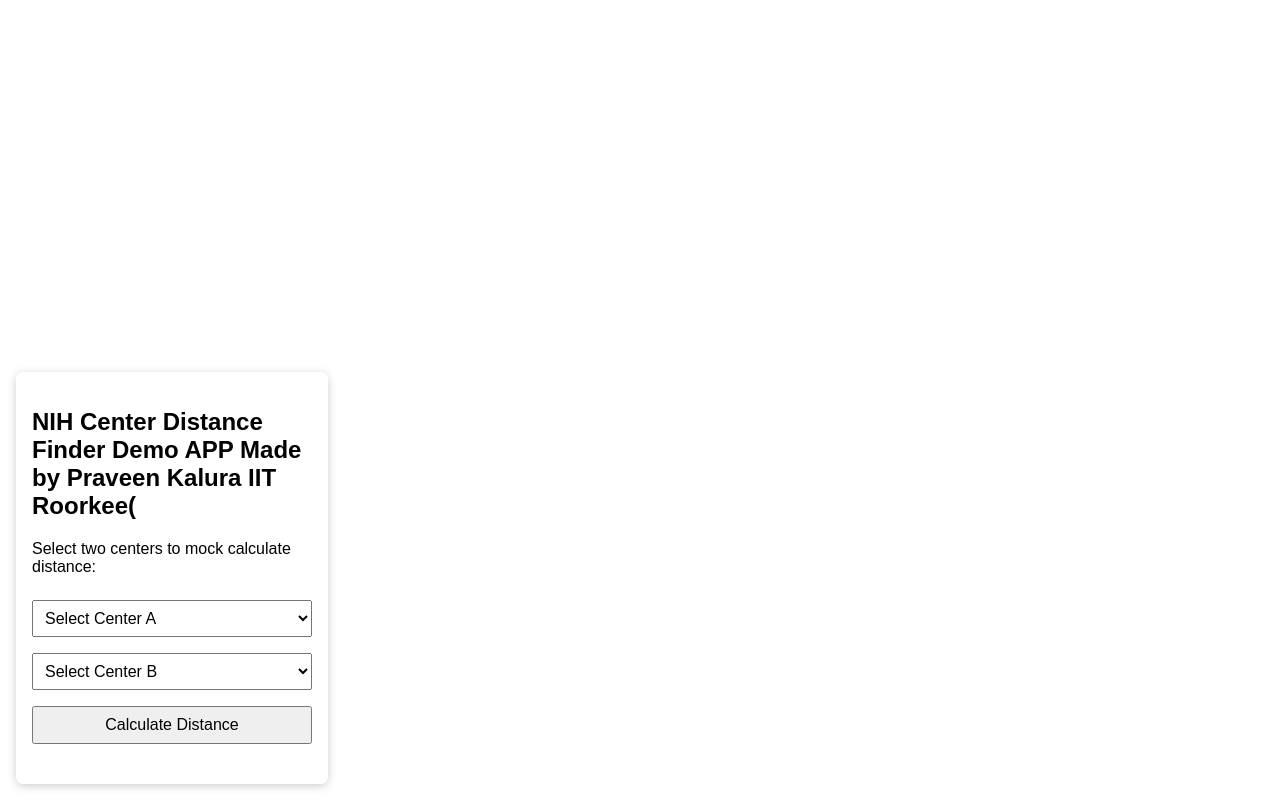
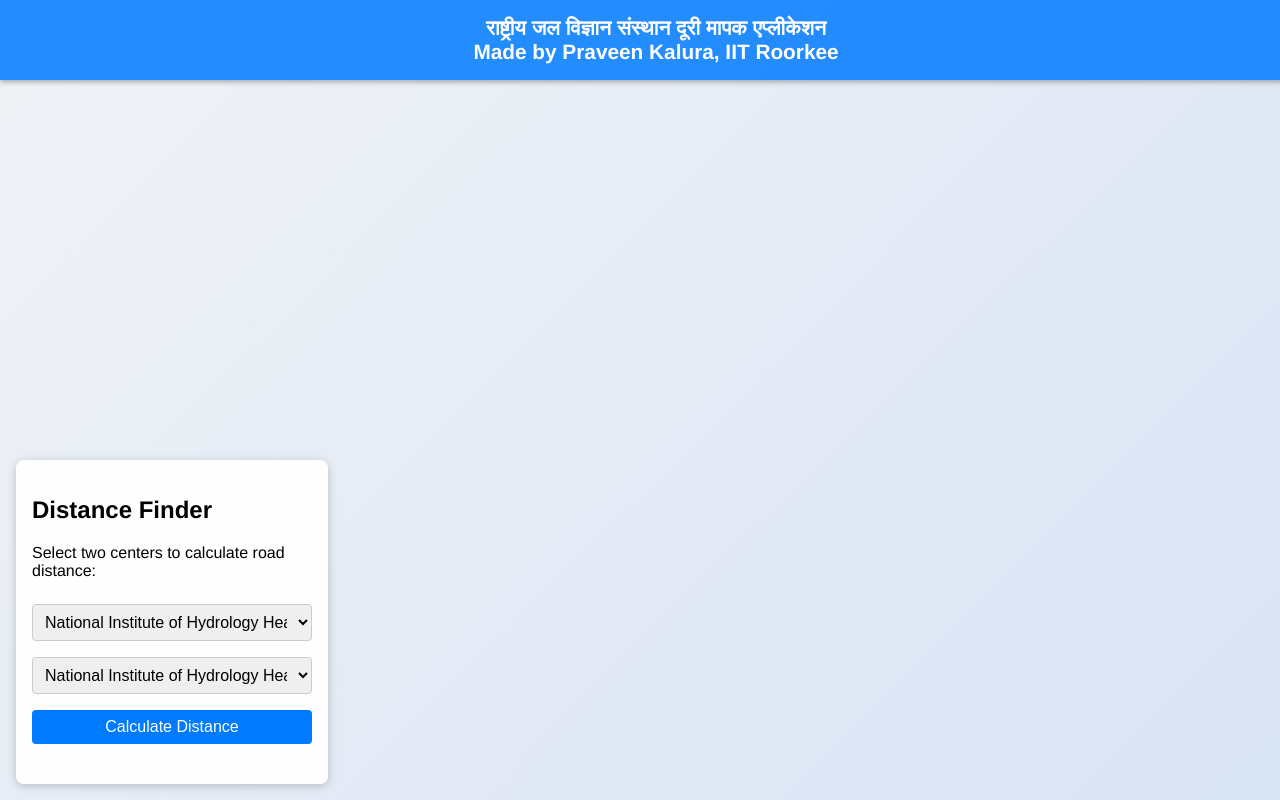
Before and after one commit to praveenkalura/newnihapp, a Django app: template templates/map.html in a window 1280 px wide. Run offline with Django 4.2, Linux system fonts and the light colour scheme; the template is opened without the code that fills it, so the values that code supplies are empty; parts of the project's set-up code (start-up, migrations or seed data) failed here and were passed over; some libraries are stand-ins or nearby versions.

Commit message:
Update map.html

```diff
--- a/templates/map.html
+++ b/templates/map.html
@@ -2,7 +2,8 @@
 <html lang="en">
 <head>
   <meta charset="UTF-8" />
-  <title>NIH Center Distance Finder</title>
+  <title>राष्ट्रीय जल विज्ञान संस्थान दूरी मापक एप्लीकेशन</title>
+  <meta name="viewport" content="width=device-width, initial-scale=1.0, maximum-scale=3.0, user-scalable=yes">
   <link rel="stylesheet" href="https://cdn.rawgit.com/openlayers/openlayers.github.io/master/en/v6.5.0/css/ol.css" />
   <script src="https://cdn.rawgit.com/openlayers/openlayers.github.io/master/en/v6.5.0/build/ol.js"></script>
   <style>
@@ -10,11 +11,31 @@
       margin: 0;
       padding: 0;
       height: 100%;
-      font-family: Arial, sans-serif;
+      font-family: 'Helvetica Neue', Helvetica, Arial, sans-serif;
+      background: linear-gradient(135deg, #f0f2f5, #d9e4f5);
+      -webkit-text-size-adjust: 100%;
+    }
+    #header {
+      position: fixed;
+      top: 0;
+      left: 0;
+      width: 100%;
+      padding: 1rem;
+      background: rgba(0, 123, 255, 0.85);
+      color: #fff;
+      font-size: 1.3rem;
+      font-weight: bold;
+      text-align: center;
+      box-shadow: 0 2px 5px rgba(0,0,0,0.3);
+      z-index: 20;
     }
     #map {
       width: 100%;
-      height: 100%;
+      height: 100vh;
+      position: absolute;
+      top: 0;
+      left: 0;
+      z-index: 0;
     }
     #controls {
       position: absolute;
@@ -26,26 +47,63 @@
       box-shadow: 0 2px 10px rgba(0, 0, 0, 0.2);
       z-index: 10;
       width: 280px;
+      animation: fadeInUp 0.8s ease-out;
+    }
+    @keyframes fadeInUp {
+      from { opacity: 0; transform: translateY(20px); }
+      to { opacity: 1; transform: translateY(0); }
     }
     select, button {
       width: 100%;
       padding: 0.5rem;
       margin: 0.5rem 0;
       font-size: 1rem;
+      border: 1px solid #ccc;
+      border-radius: 4px;
+      transition: all 0.3s ease;
+    }
+    button {
+      background-color: #007bff;
+      color: #fff;
+      border: none;
+      cursor: pointer;
+    }
+    button:hover {
+      background-color: #0056b3;
     }
     #result {
       font-weight: bold;
       margin-top: 1rem;
+      color: #333;
+    }
+    @media (max-width: 600px) {
+      #controls {
+        width: 90%;
+        left: 50%;
+        transform: translateX(-50%);
+        bottom: 1rem;
+      }
+      #header {
+        font-size: 1.1rem;
+        padding: 0.8rem;
+      }
+      select, button {
+        font-size: 0.9rem;
+        padding: 0.4rem;
+      }
     }
   </style>
 </head>
 <body>
+<div id="header">
+  राष्ट्रीय जल विज्ञान संस्थान दूरी मापक एप्लीकेशन<br>
+  Made by Praveen Kalura, IIT Roorkee
+</div>
 <div id="map"></div>
 <div id="controls">
-  <h2>NIH Center Distance Finder Demo APP Made by Praveen Kalura IIT Roorkee(</h2>
-  <p>Select two centers to mock calculate distance:</p>
+  <h2>Distance Finder</h2>
+  <p>Select two centers to calculate road distance:</p>
   <select id="centerA">
-    <option value="">Select Center A</option>
     <option value="Roorkee">National Institute of Hydrology Headquarters, Roorkee</option>
     <option value="Jammu">Western Himalayan Regional Centre, Jammu</option>
     <option value="Belagavi">Hard Rock Regional Centre, Belagavi</option>
@@ -56,7 +114,6 @@
     <option value="Jodhpur">North Western Regional Centre, Jodhpur</option>
   </select>
   <select id="centerB">
-    <option value="">Select Center B</option>
     <option value="Roorkee">National Institute of Hydrology Headquarters, Roorkee</option>
     <option value="Jammu">Western Himalayan Regional Centre, Jammu</option>
     <option value="Belagavi">Hard Rock Regional Centre, Belagavi</option>
@@ -71,86 +128,64 @@
 </div>
 
 <script>
-  function calculateDistance() {
-    const aText = document.getElementById("centerA").selectedOptions[0].text;
-    const bText = document.getElementById("centerB").selectedOptions[0].text;
-    const resultDiv = document.getElementById("result");
+const coordinates = {
+  "Roorkee": [77.8961, 29.8543],
+  "Jammu": [74.857, 32.7266],
+  "Belagavi": [74.4977, 15.8497],
+  "Kakinada": [82.2475, 16.9891],
+  "Bhopal": [77.4126, 23.2599],
+  "Guwahati": [91.7362, 26.1445],
+  "Patna": [85.1376, 25.5941],
+  "Jodhpur": [73.0243, 26.2389]
+};
 
-    if (!aText || !bText || aText === "Select Center A" || bText === "Select Center B") {
-      resultDiv.innerText = "Please select both centers.";
-      return;
-    }
+const fullNames = {
+  "Roorkee": "National Institute of Hydrology Headquarters, Roorkee",
+  "Jammu": "Western Himalayan Regional Centre, Jammu",
+  "Belagavi": "Hard Rock Regional Centre, Belagavi",
+  "Kakinada": "Deltaic Regional Centre, Kakinada",
+  "Bhopal": "Central India Hydrology Regional Centre, Bhopal",
+  "Guwahati": "North Eastern Regional Centre, Guwahati",
+  "Patna": "Centre for Flood Management Studies, Patna",
+  "Jodhpur": "North Western Regional Centre, Jodhpur"
+};
 
-    if (aText === bText) {
-      resultDiv.innerText = "Both selected centers are the same.";
-      return;
-    }
+const features = Object.entries(coordinates).map(([key, coord]) =>
+  new ol.Feature({
+    geometry: new ol.geom.Point(ol.proj.fromLonLat(coord)),
+    name: fullNames[key].replace(', ', '\n')
+  })
+);
 
-    const distance = (Math.random() * 1500 + 100).toFixed(2);
-    resultDiv.innerText = `Estimated road distance between "${aText}" and "${bText}" is ${distance} km (mock).`;
-  }
-
-  const features = [
-    new ol.Feature({
-        geometry: new ol.geom.Point(ol.proj.fromLonLat([77.8961, 29.8543])),
-        name: "National Institute of Hydrology Headquarters, Roorkee"
-    }),
-new ol.Feature({
-        geometry: new ol.geom.Point(ol.proj.fromLonLat([74.857, 32.7266])),
-        name: "Western Himalayan Regional Centre, Jammu"
-    }),
-new ol.Feature({
-        geometry: new ol.geom.Point(ol.proj.fromLonLat([74.4977, 15.8497])),
-        name: "Hard Rock Regional Centre, Belagavi"
-    }),
-new ol.Feature({
-        geometry: new ol.geom.Point(ol.proj.fromLonLat([82.2475, 16.9891])),
-        name: "Deltaic Regional Centre, Kakinada"
-    }),
-new ol.Feature({
-        geometry: new ol.geom.Point(ol.proj.fromLonLat([77.4126, 23.2599])),
-        name: "Central India Hydrology Regional Centre, Bhopal"
-    }),
-new ol.Feature({
-        geometry: new ol.geom.Point(ol.proj.fromLonLat([91.7362, 26.1445])),
-        name: "North Eastern Regional Centre, Guwahati"
-    }),
-new ol.Feature({
-        geometry: new ol.geom.Point(ol.proj.fromLonLat([85.1376, 25.5941])),
-        name: "Centre for Flood Management Studies, Patna"
-    }),
-new ol.Feature({
-        geometry: new ol.geom.Point(ol.proj.fromLonLat([73.0243, 26.2389])),
-        name: "North Western Regional Centre, Jodhpur"
-    })
-  ];
-
-  const vectorSource = new ol.source.Vector({
-    features: features
-  });
-
+const vectorSource = new ol.source.Vector({ features });
 const vectorLayer = new ol.layer.Vector({
   source: vectorSource,
   style: function(feature) {
-      return new ol.style.Style({
+    return [
+      new ol.style.Style({
         image: new ol.style.Circle({
-          radius: 6,
-          fill: new ol.style.Fill({ color: 'blue' }),
-          stroke: new ol.style.Stroke({ color: 'white', width: 2 })
+          radius: 5,
+          fill: new ol.style.Fill({ color: '#007bff' }),
+          stroke: new ol.style.Stroke({ color: '#fff', width: 2 })
         }),
         text: new ol.style.Text({
           text: feature.get('name'),
           font: 'bold 11px Arial',
-          fill: new ol.style.Fill({ color: 'blue' }),
-          offsetY: -20,
-          textAlign: 'center'
+          fill: new ol.style.Fill({ color: '#000' }),
+          stroke: new ol.style.Stroke({ color: '#fff', width: 3 }),
+          offsetY: -30,
+          textAlign: 'center',
+          backgroundFill: new ol.style.Fill({ color: 'rgba(255,255,255,0.9)' }),
+          padding: [3, 3, 3, 3],
+          lineHeight: 1.2
         })
-      });
+      })
+    ];
   }
 });
 
 const map = new ol.Map({
-    target: "map",
+  target: 'map',
   layers: [
     new ol.layer.Tile({ source: new ol.source.OSM() }),
     vectorLayer
@@ -160,6 +195,38 @@
     zoom: 5
   })
 });
+
+async function calculateDistance() {
+  const centerA = document.getElementById("centerA").value;
+  const centerB = document.getElementById("centerB").value;
+  const resultDiv = document.getElementById("result");
+
+  if (!centerA || !centerB || centerA === centerB) {
+    resultDiv.innerText = centerA === centerB ? "Both selected centers are the same." : "Please select both centers.";
+    return;
+  }
+
+  const [lonA, latA] = coordinates[centerA];
+  const [lonB, latB] = coordinates[centerB];
+
+  const response = await fetch('https://api.openrouteservice.org/v2/directions/driving-car', {
+    method: 'POST',
+    headers: {
+      'Authorization': '5b3ce3597851110001cf62480c95b08ea73c4863951f5be02dbe3dd4',
+      'Content-Type': 'application/json'
+    },
+    body: JSON.stringify({coordinates: [[lonA, latA], [lonB, latB]]})
+  });
+
+  const data = await response.json();
+
+  if (data.routes && data.routes.length > 0) {
+    const distance = (data.routes[0].summary.distance / 1000).toFixed(2);
+    resultDiv.innerText = `Exact road distance between "${fullNames[centerA]}" and "${fullNames[centerB]}" is ${distance} km.`;
+  } else {
+    resultDiv.innerText = 'Unable to calculate distance. Please check API key or coordinates.';
+  }
+}
 </script>
 </body>
 </html>
```
Lines whose indentation alone changed are shown as unchanged.
